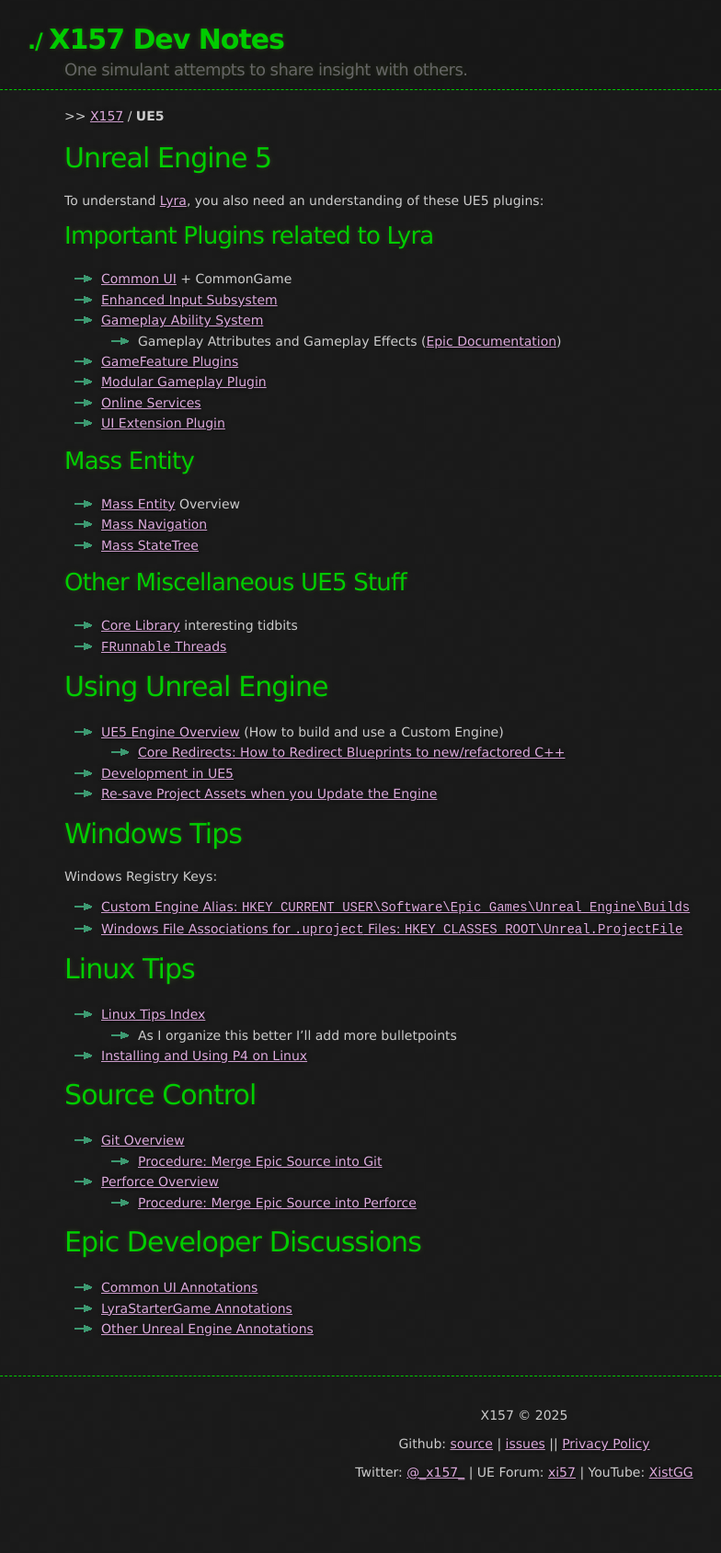
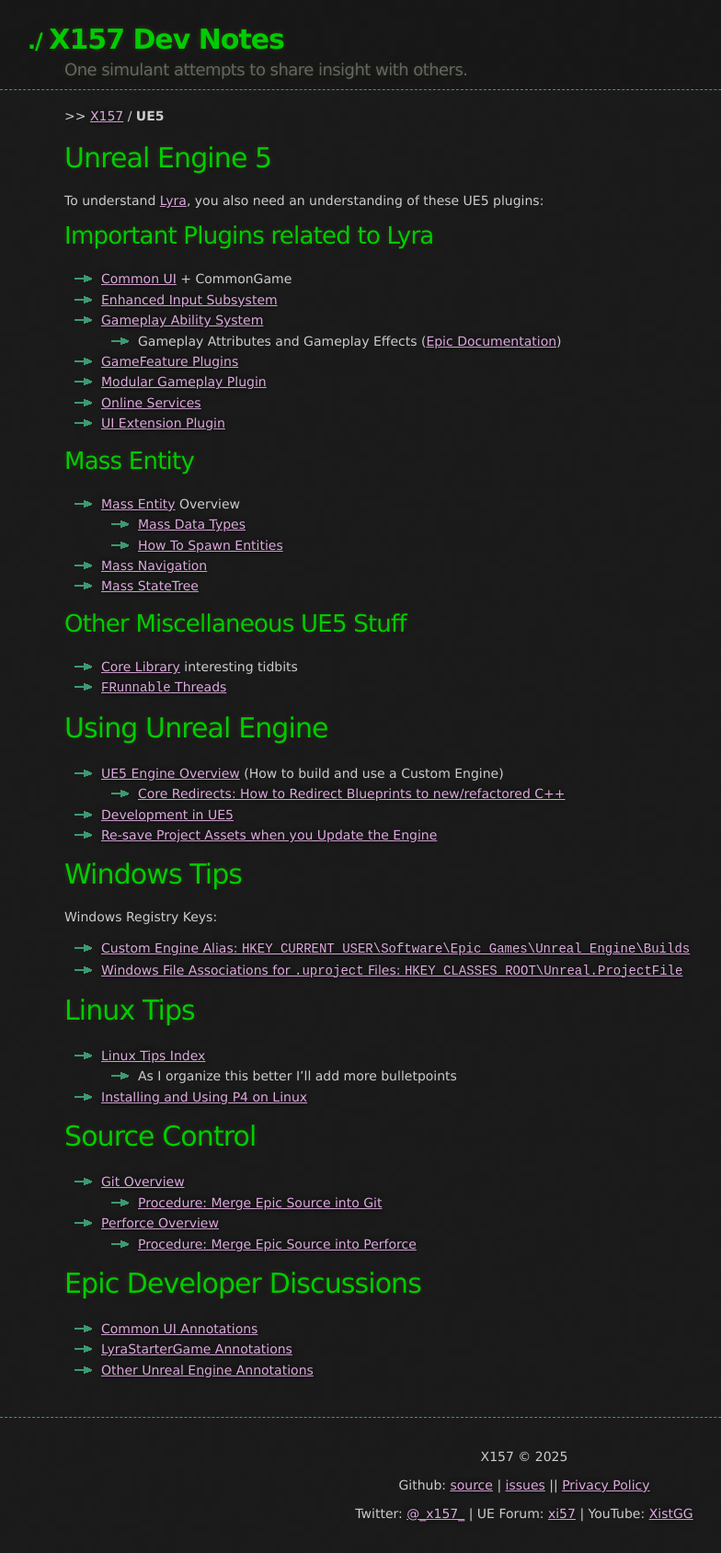
Before and after one commit to x157/x157.github.io, a Jekyll site: the page built from UE5/index.md, in a window 1280 px wide. Shown: the whole page at 92% size, without its empty margins (70-854 px from the left). Built offline with Jekyll 4.4.1, drawn with Linux system fonts in a browser that asks for light colours; before the commit the page ends 1644 px from its top, so only the background shows below that.

Commit message:
Update Mass section

```diff
--- a/UE5/index.md
+++ b/UE5/index.md
@@ -23,6 +23,8 @@
 ## Mass Entity
 
 - [Mass Entity](/UE5/Mass/) Overview
+  - [Mass Data Types](/UE5/Mass/DataTypes)
+  - [How To Spawn Entities](/UE5/Mass/HowTo/SpawnEntities)
 - [Mass Navigation](/UE5/Mass/Navigation)
 - [Mass StateTree](/UE5/Mass/StateTree)
 
```
